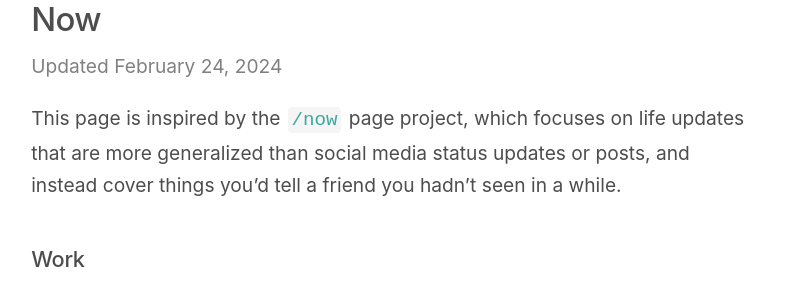
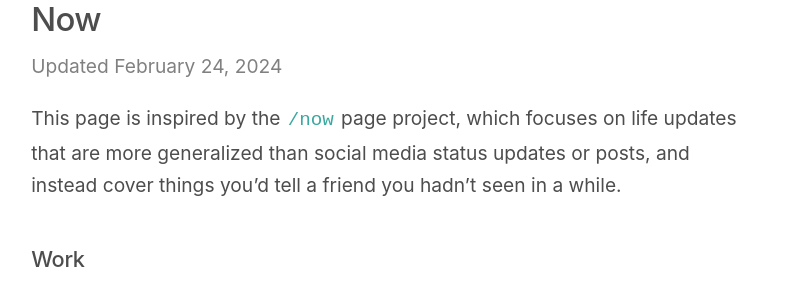
Before and after one commit to conmas/site, a Jekyll site: the page built from _pages/now.md, in a window 1280 px wide. Shown: the part 146-445 px from the top of the page, without its empty margins (244-1034 px from the left). Built offline with Jekyll 4.4.1, drawn with Linux system fonts in a browser that asks for light colours.

Commit message:
Update _style.scss

```diff
--- a/_sass/_style.scss
+++ b/_sass/_style.scss
@@ -68,7 +68,6 @@ blockquote {
   font-size: 0.88em;
   background: $color-box-background;
   border-radius: $border-radius;
-
   p {
     margin: 0;
   }
@@ -180,16 +179,15 @@ nav {
   }
 }
 
+table {
+  text-align: left;
+  font-size: 0.75em
+}
+
 .backlink-box {
   background: $color-box-background;
   padding: 1em;
   border-radius: $border-radius;
-}
-
-code {
-  background: #f5f5f5;
-  padding: 0.1em 0.2em;
-  border-radius: 4px;
 }
 
 .invalid-link {
```
